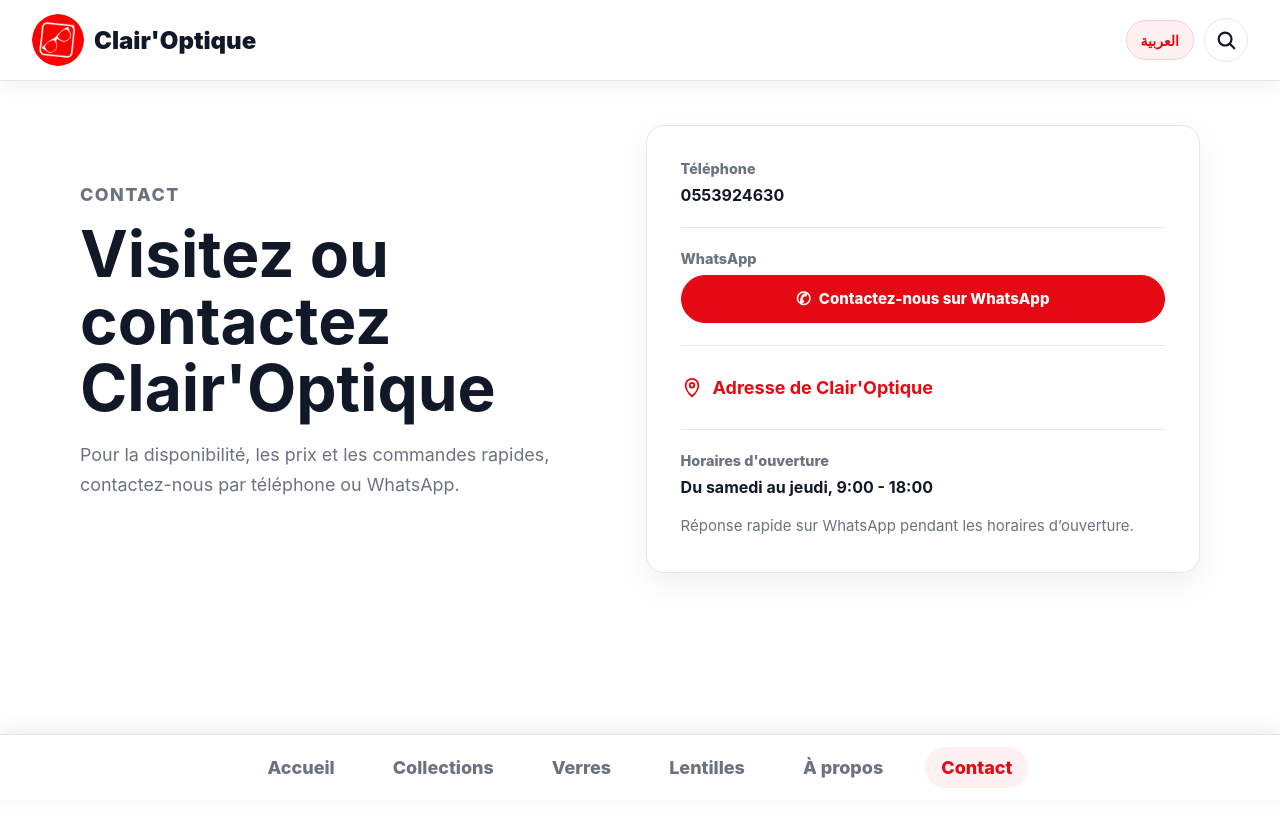
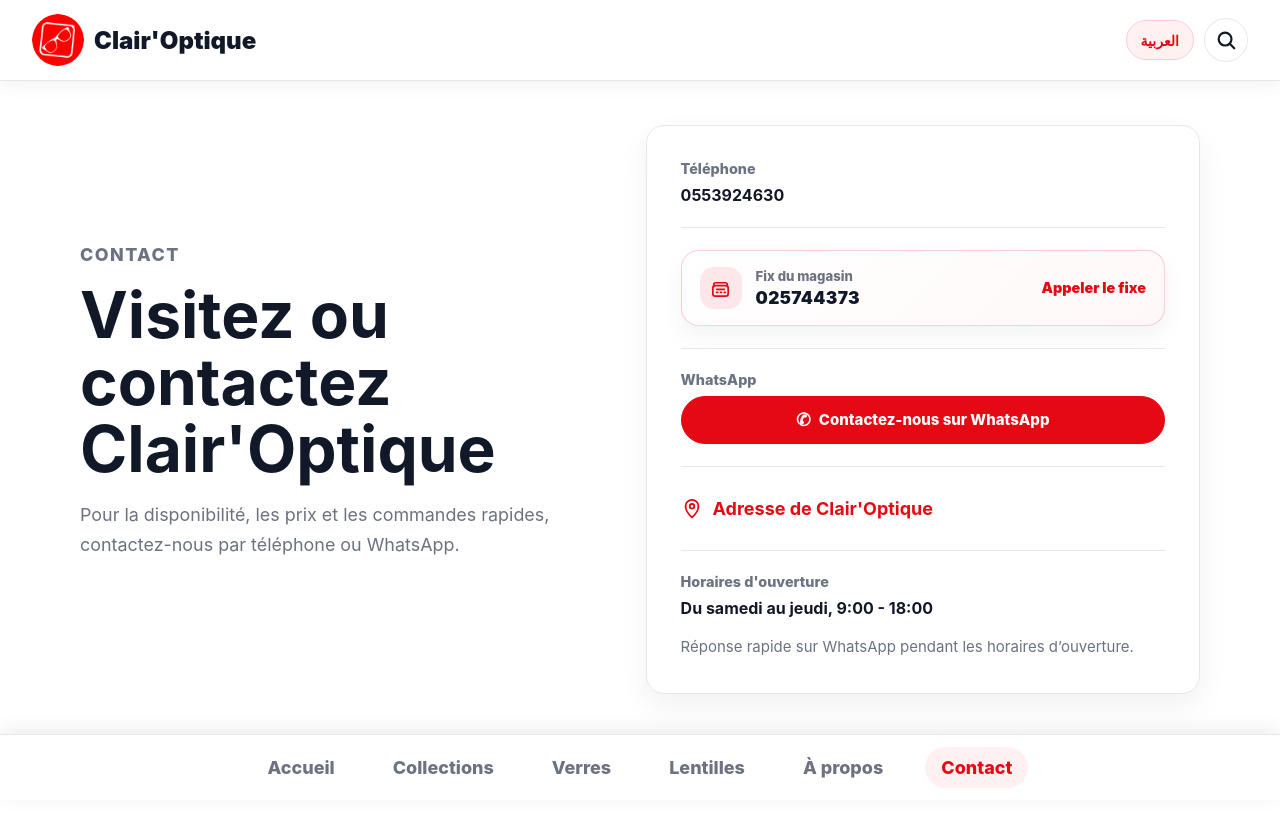
Before and after one commit to cefyouyoucef/clairoptique, a React (Vite) app: page /contact in a window 1280 px wide. Shown: the top 826 px of the page. Before the commit the page ends 800 px from the top, so only its background shows below. Built offline with nearby package versions, Linux system fonts and the light colour scheme; no server answers; the database is empty.

Commit message:
Add shop landline to contact page

```diff
--- a/src/index.css
+++ b/src/index.css
@@ -1874,6 +1874,87 @@ main {
   margin: 0;
 }
 
+.contact-fix-row {
+  display: flex;
+  flex-wrap: wrap;
+  align-items: center;
+  gap: 12px 14px;
+  width: 100%;
+  min-width: 0;
+  padding: 16px 18px;
+  border: 1px solid rgba(229, 9, 20, 0.18);
+  border-radius: 18px;
+  background: linear-gradient(135deg, #ffffff, #fff8f8);
+  color: var(--text);
+  text-decoration: none;
+  box-shadow: 0 10px 24px rgba(17, 19, 24, 0.05);
+  transition:
+    border-color 0.2s ease,
+    box-shadow 0.2s ease,
+    transform 0.2s ease;
+}
+
+.contact-fix-row:hover {
+  border-color: rgba(229, 9, 20, 0.42);
+  box-shadow: 0 14px 30px rgba(17, 19, 24, 0.08);
+  transform: translateY(-1px);
+}
+
+.contact-fix-row:focus-visible {
+  outline: 3px solid rgba(229, 9, 20, 0.24);
+  outline-offset: 3px;
+}
+
+.contact-fix-icon {
+  display: inline-flex;
+  flex: 0 0 42px;
+  align-items: center;
+  justify-content: center;
+  width: 42px;
+  height: 42px;
+  border-radius: 14px;
+  background: rgba(229, 9, 20, 0.09);
+  color: #e50914;
+}
+
+.contact-fix-icon svg {
+  width: 23px;
+  height: 23px;
+}
+
+.contact-fix-content {
+  display: grid;
+  flex: 1 1 130px;
+  min-width: 0;
+  gap: 3px;
+}
+
+.contact-fix-label {
+  color: var(--muted);
+  font-size: 0.82rem;
+  font-weight: 800;
+}
+
+.contact-fix-number {
+  color: var(--text);
+  font-size: 1.08rem;
+  font-weight: 900;
+  letter-spacing: 0.02em;
+  overflow-wrap: normal;
+}
+
+.contact-fix-action {
+  flex: 0 1 auto;
+  max-width: 100%;
+  margin-inline-start: auto;
+  color: #e50914;
+  font-size: 0.9rem;
+  font-weight: 900;
+  line-height: 1.3;
+  text-align: end;
+  white-space: normal;
+}
+
 .location-link-compact {
   appearance: none;
   display: inline-flex;
--- a/src/pages/Contact.jsx
+++ b/src/pages/Contact.jsx
@@ -105,6 +105,53 @@ export default function Contact() {
             </div>
 
             <div className="contact-item">
+              <a
+                className="contact-fix-row"
+                href="tel:025744373"
+                aria-label="Appeler le fixe du magasin au 025744373"
+              >
+                <span className="contact-fix-icon" aria-hidden="true">
+                  <svg viewBox="0 0 24 24">
+                    <path
+                      d="M5 9V7.75C5 6.78 5.78 6 6.75 6h10.5C18.22 6 19 6.78 19 7.75V9"
+                      fill="none"
+                      stroke="currentColor"
+                      strokeWidth="1.8"
+                      strokeLinecap="round"
+                      strokeLinejoin="round"
+                    />
+                    <rect
+                      x="4"
+                      y="9"
+                      width="16"
+                      height="11"
+                      rx="2.5"
+                      fill="none"
+                      stroke="currentColor"
+                      strokeWidth="1.8"
+                    />
+                    <path
+                      d="M8 13h8M8 16h1m3 0h1m3 0h1"
+                      fill="none"
+                      stroke="currentColor"
+                      strokeWidth="1.8"
+                      strokeLinecap="round"
+                    />
+                  </svg>
+                </span>
+
+                <span className="contact-fix-content">
+                  <span className="contact-fix-label">Fix du magasin</span>
+                  <strong className="contact-fix-number" dir="ltr">
+                    025744373
+                  </strong>
+                </span>
+
+                <span className="contact-fix-action">Appeler le fixe</span>
+              </a>
+            </div>
+
+            <div className="contact-item">
               <span>{t("contact.whatsapp")}</span>
               <a
                 className="btn btn-primary"
```
